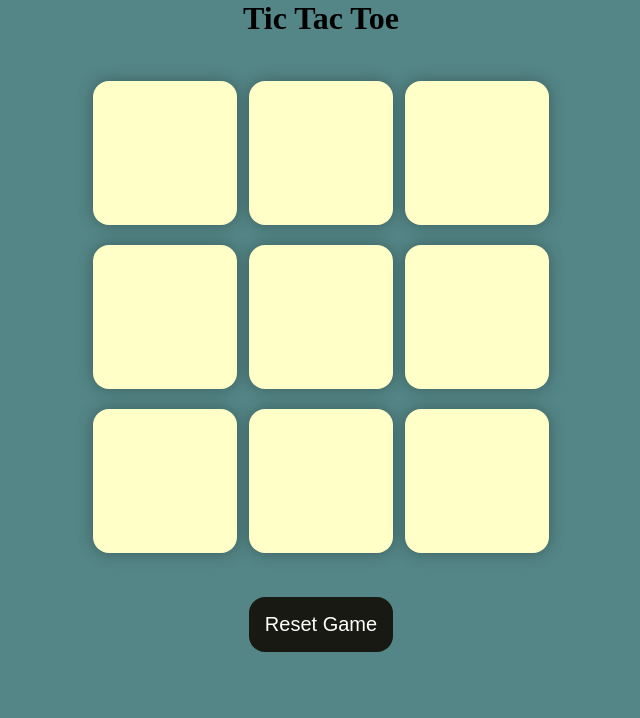
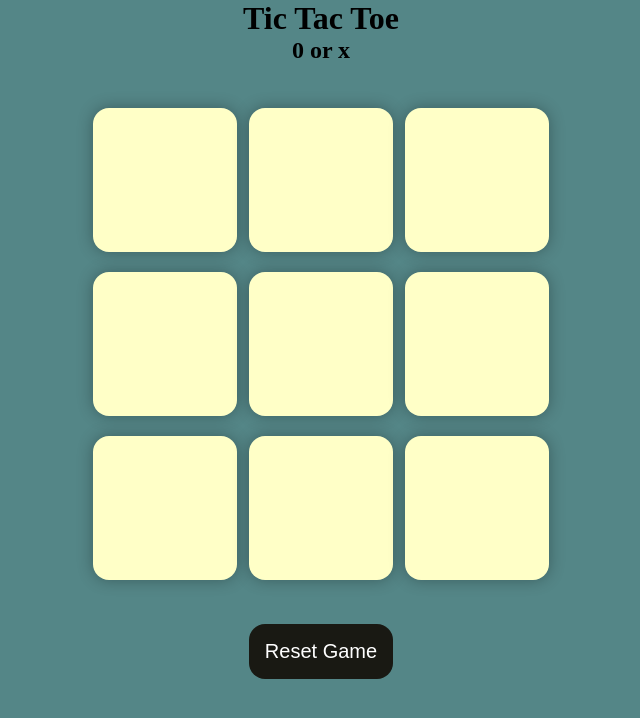
Before and after one commit to rajput3006/Tic-Tac-Toe, a plain HTML site: page index.html in a window 1280 px wide. Shown: the whole page, without its empty margins (319-959 px from the left). Drawn offline with Linux system fonts and the light colour scheme.

Commit message:
Update index.html

```diff
--- a/index.html
+++ b/index.html
@@ -13,6 +13,7 @@
     </div>
     <main>
       <h1>Tic Tac Toe</h1>
+      <h2>0 or x</h2>
       <div class="container">
         <div class="game">
           <button class="box"></button>
```
